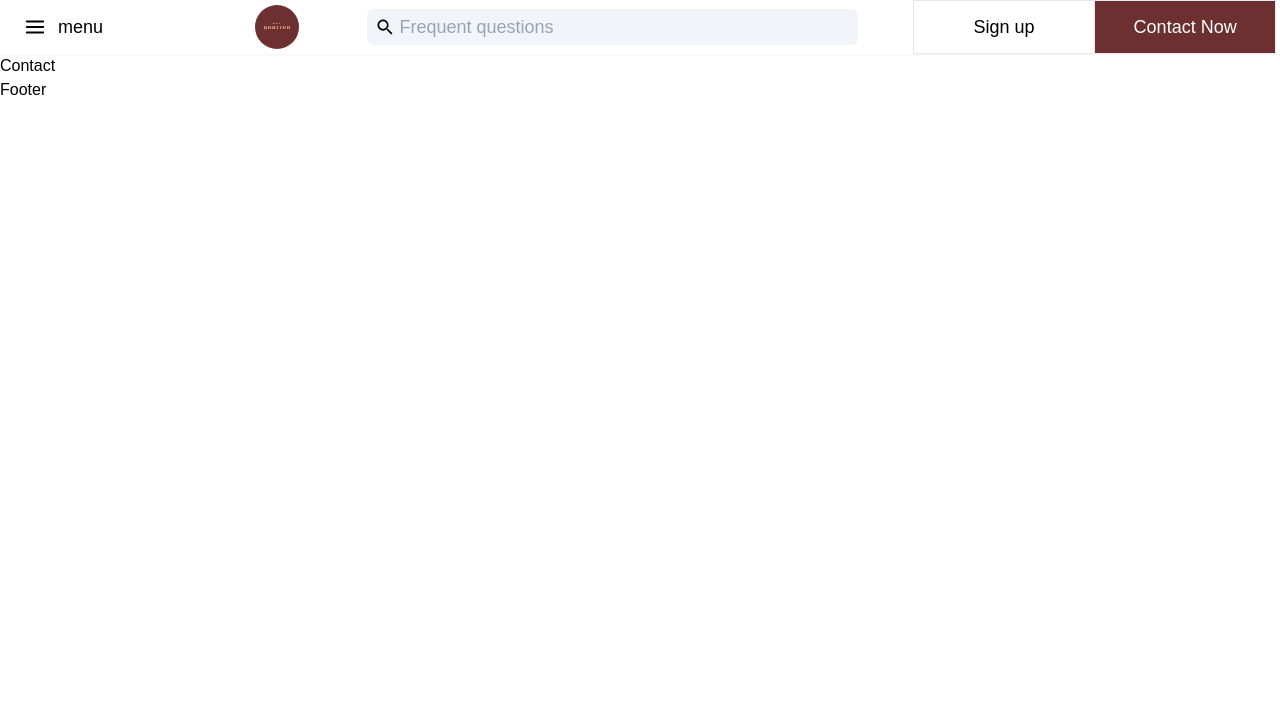
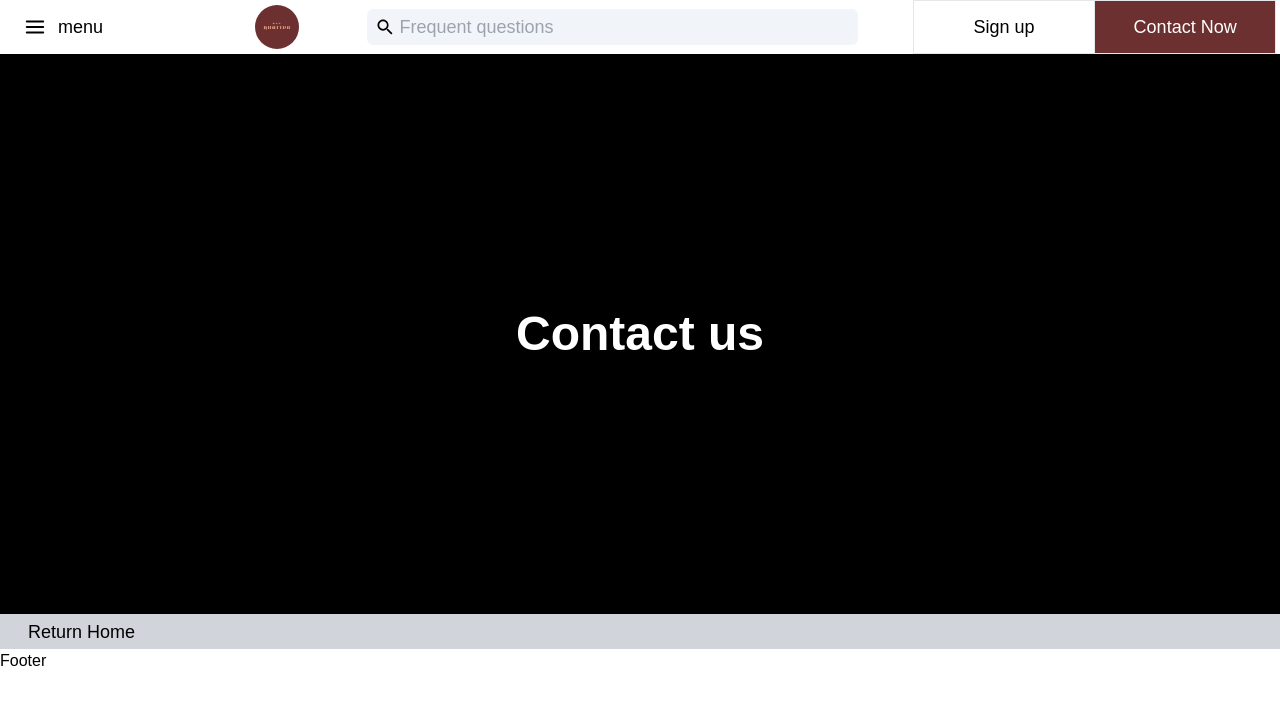
Before and after one commit to Hyemee1021/barQuatrro, a React (Vite) app: page /contact in a window 1280 px wide. Shown: the top 704 px of the page. Built offline with nearby package versions, Linux system fonts and the light colour scheme; a web font is replaced by a local one.

Commit message:
added hero section to contact page and added link back to home page

```diff
--- a/package.json
+++ b/package.json
@@ -14,6 +14,7 @@
     "react": "^18.3.1",
     "react-dom": "^18.3.1",
     "react-icons": "^5.3.0",
+    "react-redux": "^9.1.2",
     "react-router-dom": "^6.26.2",
     "redux": "^5.0.1"
   },
--- a/src/pages/Contact.jsx
+++ b/src/pages/Contact.jsx
@@ -1,7 +1,29 @@
 import React from "react";
+import { Link } from "react-router-dom";
 
 const Contact = () => {
-  return <div>Contact</div>;
+  return (
+    <main>
+      <div className="relative">
+        <div className="w-full h-[30vh] md:h-[70vh] bg-black flex items-center justify-center">
+          <h1 className="text-white text-4xl md:text-5xl font-bold">
+            Contact us
+          </h1>
+        </div>
+
+        <div className="w-full h-[35px] bg-gray-300 flex items-center">
+          <div className="ml-7">
+            <Link
+              to="/"
+              className="text-black text-lg hover:text-gray-400 hover:no-underline"
+            >
+              Return Home
+            </Link>
+          </div>
+        </div>
+      </div>
+    </main>
+  );
 };
 
 export default Contact;
```
Also changed, not shown: 1 other file (tests, documents, lock files or other folders).
